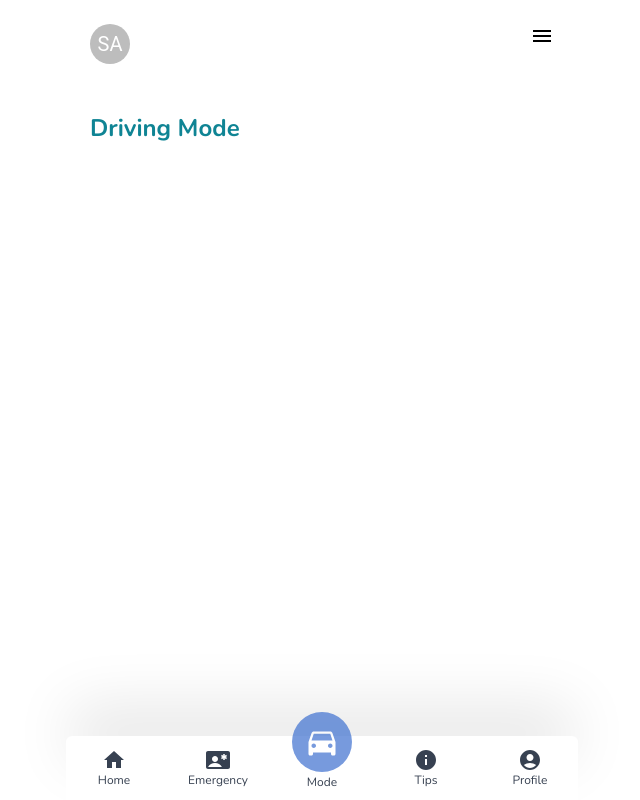
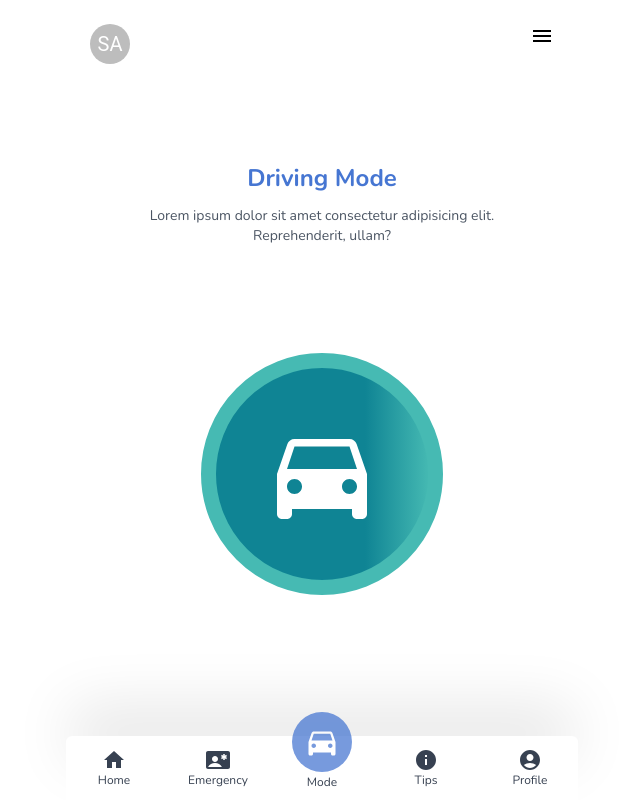
Before and after one commit to saddansyah/WakeGuard-Frontend, a React (Vite) app: page /driving-mode in a window 1280 px wide. Shown: the whole page, without its empty margins (318-958 px from the left). Built offline with nearby package versions, Linux system fonts and the light colour scheme.

Commit message:
feat: add driving mode pages

```diff
--- a/src/components/templates/BottomNavbar.jsx
+++ b/src/components/templates/BottomNavbar.jsx
@@ -6,9 +6,8 @@ import ContactEmergencyIcon from '@mui/icons-material/ContactEmergency';
 import InfoIcon from '@mui/icons-material/Info';
 import AccountCircleIcon from '@mui/icons-material/AccountCircle';
 
+
 // MUI Components
-import BottomNavigation from '@mui/material/BottomNavigation';
-import BottomNavigationAction from '@mui/material/BottomNavigationAction';
 import ButtonBase from '@mui/material/ButtonBase';
 
 // React
@@ -47,11 +46,13 @@ const BottomNavbar = () => {
                         </NavLink>
                     </ButtonBase>
                     <div className='relative bottom-2 flex flex-col gap-1 items-center justify-center h-full font-light'>
-                        <NavLink to="/driving-mode" exact="true" className={({ isActive }) => isActive ? 'active-driving-mode' : 'text-white transition-all'}>
-                            <div className='bg-secondary p-2 scale-150 bottom-2 relative rounded-full'>
-                                <DirectionsCarIcon />
-                            </div>
-                        </NavLink>
+                        <ButtonBase component="button" sx={{ borderRadius: 450}}>
+                            <NavLink to="/driving-mode" exact="true" className={({ isActive }) => isActive ? 'active-driving-mode' : 'text-white transition-all'}>
+                                <div className='bg-secondary p-2 scale-150 bottom-2 relative rounded-full'>
+                                    <DirectionsCarIcon />
+                                </div>
+                            </NavLink>
+                        </ButtonBase>
                         <p className='text-gray-700'>Mode</p>
                     </div>
                     <ButtonBase component="li">
--- a/src/components/templates/EmergencyContact/ContactCard.jsx
+++ b/src/components/templates/EmergencyContact/ContactCard.jsx
@@ -1,11 +1,14 @@
 import CallIcon from '@mui/icons-material/Call';
+import StarBorderIcon from '@mui/icons-material/StarBorder';
+import StarIcon from '@mui/icons-material/Star';
 
 const ContactCard = ({contact}) => {
 
     return (
         <div className={`contact card flex flex-row text-sm mb-3 ${contact.isPinned ? `bg-secondary text-white` : `bg-white`}`}>
             <div className="contact-info basis-4/5">
-                <h4 className={`font-bold ${contact.isPinned ? ` text-white` : `text-primary`}`}>{contact.name}</h4>
+                <h4 className={`inline font-bold ${contact.isPinned ? ` text-white` : `text-primary`}`}>{contact.name}</h4>
+                <span className="inline-block ml-1 text-yellow-300">{contact.isPinned ? <StarIcon/> : <StarBorderIcon/>}</span>
                 <p className="">{contact.number}</p>
             </div>
             <div className="action basis-1/5 flex justify-center items-center">
--- a/src/pages/DrivingMode.jsx
+++ b/src/pages/DrivingMode.jsx
@@ -1,5 +1,6 @@
 import Menu from "@mui/icons-material/Menu";
-import { Avatar } from "@mui/material";
+import DirectionsCarIcon from '@mui/icons-material/DirectionsCar';
+import { Avatar, Fade, ButtonBase } from "@mui/material";
 import { Navbar } from "@/utils/componentsLoader";
 
 const DrivingMode = () => {
@@ -9,7 +10,24 @@ const DrivingMode = () => {
                 <Avatar>SA</Avatar>
                 <Menu />
             </Navbar>
-            <h1 className="font-bold text-2xl text-primary mb-6">Driving Mode</h1>
+            <div className="wrapper h-[65vh] flex flex-col justify-center items-center">
+                <div className="content-top mb-6 text-center">
+                    <h1 className="font-bold text-2xl text-accent mx-auto">Driving Mode</h1>
+                    <p className="description text-sm font-light mx-12 mt-3 text-gray-600">Lorem ipsum dolor sit amet consectetur adipisicing elit. Reprehenderit, ullam?</p>
+                </div>
+                <div className="driving-button mt-24">
+                    <Fade in={true}>
+                            <ButtonBase component="button" sx={{ borderRadius: 500 }}>
+                                <div className='flex flex-col gap-1 items-center justify-center h-full font-light'>
+                                    <div className='bg-gradient-to-r from-primary from-70% to-secondary from-30% text-white p-12 outline outline-[15px] -outline-offset-2 outline-secondary rounded-full'>
+                                        <div><DirectionsCarIcon sx={{ fontSize: 120 }} className="" /></div>
+                                        {/* <p className="text-xs absolute top-[50%] left-[50%]">Start</p> */}
+                                    </div>
+                                </div>
+                            </ButtonBase>
+                    </Fade>
+                </div>
+            </div>
         </>
     );
 }
--- a/src/pages/Emergency.jsx
+++ b/src/pages/Emergency.jsx
@@ -1,8 +1,8 @@
 import Menu from "@mui/icons-material/Menu";
 import PersonAddIcon from '@mui/icons-material/PersonAdd';
+
 import { Avatar, Divider, Fab, Grow } from "@mui/material";
 import { Navbar, ContactCard } from "@/utils/componentsLoader";
-
 
 const Emergency = () => {
 
@@ -31,7 +31,8 @@ const Emergency = () => {
                 <Menu />
             </Navbar>
             <h1 className="font-bold text-2xl text-primary mb-6">Emergency</h1>
-            <div className="one-tap-call mb-6">
+            <div className="contacts h-[70vh] overflow-y-scroll">
+                <div className="one-tap-call">
                     <h2 className="font-bold mb-2">One-tap Call</h2>
                     <div className="cards grid grid-cols-1 gap-2">
                         <div className="one-tap-call">
@@ -39,12 +40,14 @@ const Emergency = () => {
                                 ?.map((contact) => contact.isPinned && <ContactCard key={contact.number} contact={contact} />)
                             }
                         </div>
+                    </div>
+                </div>
                 <Divider />
                 <div className="contacts mt-3">
+                    <h2 className="font-bold mb-2">Contacts</h2>
                     {dummyContact && dummyContact
                         ?.map((contact) => !contact.isPinned && <ContactCard key={contact.number} contact={contact} />)
                     }
-                    </div>
                 </div>
             </div>
             <Grow in={true}>
```
Lines whose indentation alone changed are shown as unchanged.
